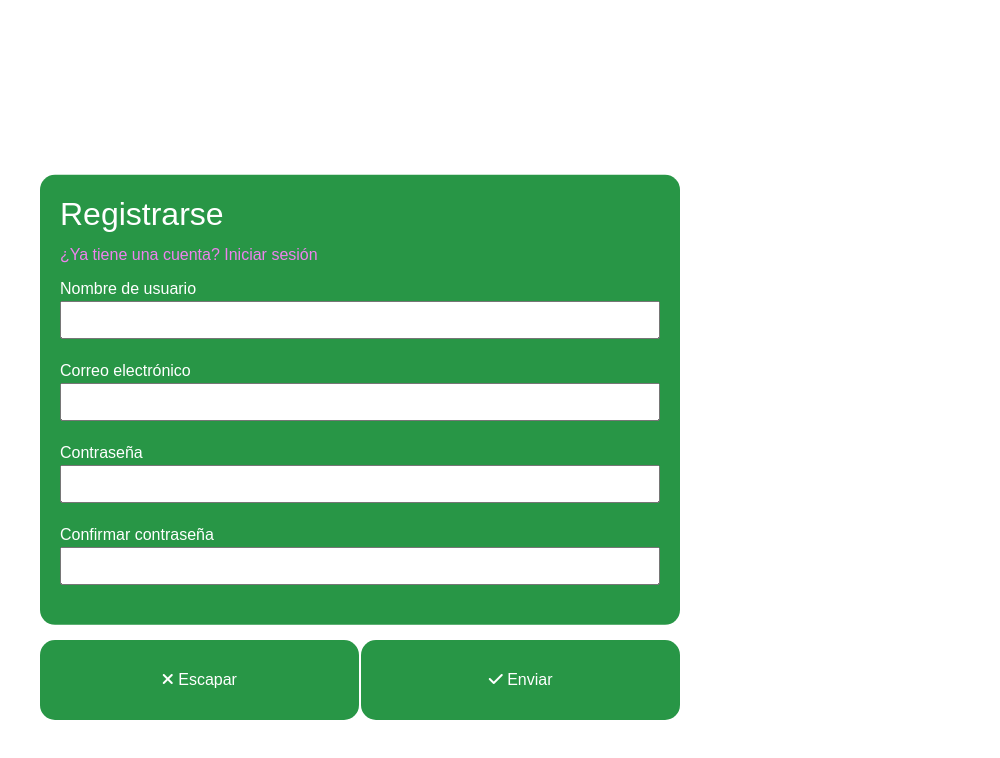
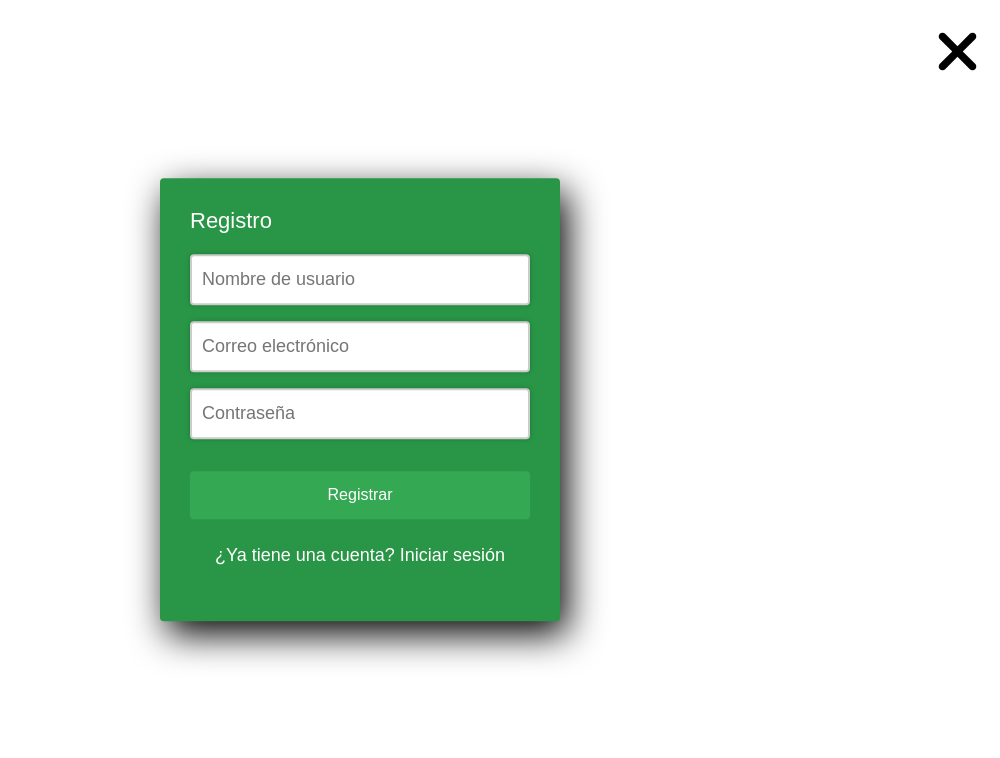
Before and after one commit to the-kevin89/ReciclajeVGB, an Angular app: page /registro in a window 1280 px wide. Shown: the top 758 px of the page, without its empty margins (280-1280 px from the left). Built offline with nearby package versions, Linux system fonts and the light colour scheme.

Commit message:
Mejor UI
Se mejoró la UI y ahora el botón de "Registrar" e "Iniciar sesión" envía los datos del formulario (backend necesario para manejar los datos).

```diff
--- a/src/app/app.component.html
+++ b/src/app/app.component.html
@@ -1,7 +1,7 @@
 <header *ngIf="shouldShow()">
   <button id="btn-menu" (click)="openMenu()"><i class="fa-solid fa-bars"></i></button>
   <h1>ReciclajeVGB</h1>
-  <a routerLink="registro" id="btn-cuenta"><button><i class="fa-solid fa-user"></i> Cuenta</button></a>
+  <a routerLink="registro" id="btn-cuenta"><button><i class="fa-solid fa-user"></i> Acceder</button></a>
   <nav [ngClass]="{'open': isMenuOpen}" id="menu">
       <button id="btn-cerrar" (click)="closeMenu()"><i class="fa-solid fa-xmark"></i></button>
       <img src="../../assets/logo.png" alt="Logo" id="logo">
--- a/src/app/pages/inicio-sesion/inicio-sesion.component.css
+++ b/src/app/pages/inicio-sesion/inicio-sesion.component.css
@@ -1,66 +1,80 @@
-#elNombre{
-    margin-top: 10px;
+.close-btn {
+    color: #000;
+    position: absolute;
+    top: 20px;
+    right: 20px;
+    line-height: 0;
 }
 
-.contenedor {
+.close-btn i {
+    font-size: 60px;
+    line-height: normal;
+}
+
+.close-btn:hover {
+    color: #333;
+}
+
+.form-login {
     background-color: #289646;
-    max-width: fit-content;
-    position: absolute;
+    position: fixed;
     top: 50%;
     left: 50%;
     transform: translate(-50%, -50%);
+    width: 400px;
+    padding: 30px;
     color: #fff;
-    padding: 20px;
-    border-radius: 15px;
+    box-shadow: 7px 13px 37px #000;
 }
 
-a {
-    color: violet;
-}
-
-a:hover {
-    color: purple;
-}
-
-input {
-    width: 100%;
-    padding: 5px;
+.form-login h4 {
+    font-size: 22px;
     margin-bottom: 20px;
 }
 
-button {
-    color: #fff;
-    background-color:#289646;
-    padding: 5px 10px;
-    bottom: 20.7%;
-    position: fixed;
-    border: none;
-    height: 10%;
-    width: 23.63%;
-    margin-top: 10px;
-    border-radius: 15px;
+.control {
+    width: 100%;
+    padding: 10px;
+    margin-bottom: 16px;
+    border: 2px solid #ccc;
+    font-size: 18px;
+    box-shadow: 0 0 5px rgba(0, 0, 0, 0.2);
 }
 
-button#escapar {
-    left: 26.25%;
+.control:focus {
+    outline: none;
+    border-color: #289646;
 }
 
-button#escapar:hover, button#enviar:hover {
+.form-login p {
+    height: 40px;
+    text-align: center;
+    font-size: 18px;
+    line-height: 40px;
+}
+
+.form-login a {
+    color: #fff;
+}
+
+.form-login a:hover {
+    text-decoration: underline;
+}
+
+.form-login .form-btn {
+    width: 100%;
+    background-color: #34a853;
+    border: none;
+    padding: 12px;
+    color: #fff;
+    margin: 16px 0;
+    transition: background-color 0.3s ease;
+}
+
+.form-login .form-btn:hover {
     background-color: #3fb45e;
 }
 
-button#enviar {
-    right: 26.25%;
+.form-login, .control, .form-btn {
+    border-radius: 4px;
 }
-
-#si {
-    width: 1%;
-}
-
-button a {
-    color: #fff;
-}
-
-h2 {
-    margin-bottom: 10px;
-}
--- a/src/app/pages/inicio-sesion/inicio-sesion.component.html
+++ b/src/app/pages/inicio-sesion/inicio-sesion.component.html
@@ -1,16 +1,15 @@
-<div class="contenedor">
-    <h2>Iniciar sesión</h2>
+<a routerLink="../inicio" class="close-btn"><i class="fa-solid fa-xmark"></i></a>
 
-    <a routerLink="../registro">¿No tiene una cuenta? Registrarse</a>
+<div class="form-login">
+    <h4>Iniciar sesión</h4>
+
     <form action="" method="post">
-        <label for="nombreEmailLogin" id="elNombre">Nombre de usuario o email</label>
-        <input type="text" name="nombreEmailLogin" id="nombreEmailLogin" maxlength="50" required>
+        <input type="text" name="nombreEmail" id="nombreEmail" class="control" placeholder="Usuario o correo electrónico" maxlength="50" required>
 
-        <label for="contrasenaLogin">Contraseña</label>
-        <input type="password" name="contrasenaLogin" id="contrasenaLogin" maxlength="127" required>
+        <input type="password" name="contraseña" id="contraseña" class="control" placeholder="Contraseña" maxlength="127" required>
+
+        <button type="submit" class="form-btn">Iniciar sesión</button>
     </form>
+
+    <p><a href="../registro">¿No tiene una cuenta? Registrarse</a></p>
 </div>
-
-<a routerLink="inicio"><button type="button" id="escapar"><i class="fa-solid fa-xmark"></i> Escapar</button></a>
-<div id="si"></div>
-<button type="submit" id="enviar"><i class="fa fa-check"></i> Enviar</button>
--- a/src/app/pages/registro/registro.component.css
+++ b/src/app/pages/registro/registro.component.css
@@ -1,66 +1,80 @@
-#elNombre{
-    margin-top: 10px;
+.close-btn {
+    color: #000;
+    position: absolute;
+    top: 20px;
+    right: 20px;
+    line-height: 0;
 }
 
-.contenedor {
+.close-btn i {
+    font-size: 60px;
+    line-height: normal;
+}
+
+.close-btn:hover {
+    color: #333;
+}
+
+.form-register {
     background-color: #289646;
-    max-width: fit-content;
-    position: absolute;
+    position: fixed;
     top: 50%;
     left: 50%;
     transform: translate(-50%, -50%);
+    width: 400px;
+    padding: 30px;
     color: #fff;
-    padding: 20px;
-    border-radius: 15px;
+    box-shadow: 7px 13px 37px #000;
 }
 
-a {
-    color: violet;
-}
-
-a:hover {
-    color: purple;
-}
-
-input {
-    width: 100%;
-    padding: 5px;
+.form-register h4 {
+    font-size: 22px;
     margin-bottom: 20px;
 }
 
-button {
-    color: #fff;
-    background-color:#289646;
-    padding: 5px 10px;
-    bottom: 10%;
-    position: fixed;
-    border: none;
-    height: 10%;
-    width: 24.9%;
-    margin-top: 10px;
-    border-radius: 15px;
+.control {
+    width: 100%;
+    padding: 10px;
+    margin-bottom: 16px;
+    border: 2px solid #ccc;
+    font-size: 18px;
+    box-shadow: 0 0 5px rgba(0, 0, 0, 0.2);
 }
 
-button#escapar {
-    left: 25%;
+.control:focus {
+    outline: none;
+    border-color: #289646;
 }
 
-button#escapar:hover, button#enviar:hover {
+.form-register p {
+    height: 40px;
+    text-align: center;
+    font-size: 18px;
+    line-height: 40px;
+}
+
+.form-register a {
+    color: #fff;
+}
+
+.form-register a:hover {
+    text-decoration: underline;
+}
+
+.form-register .form-btn {
+    width: 100%;
+    background-color: #34a853;
+    border: none;
+    padding: 12px;
+    color: #fff;
+    margin: 16px 0;
+    transition: background-color 0.3s ease;
+}
+
+.form-register .form-btn:hover {
     background-color: #3fb45e;
 }
 
-button#enviar {
-    right: 25%;
+.form-register, .control, .form-btn {
+    border-radius: 4px;
 }
-
-#si {
-    width: 1%;
-}
-
-button a {
-    color: #fff;
-}
-
-h2 {
-    margin-bottom: 10px;
-}
--- a/src/app/pages/registro/registro.component.html
+++ b/src/app/pages/registro/registro.component.html
@@ -1,22 +1,17 @@
-<div class="contenedor">
-    <h2>Registrarse</h2>
+<a routerLink="../inicio" class="close-btn"><i class="fa-solid fa-xmark"></i></a>
 
-    <a routerLink="../inicio-sesion">¿Ya tiene una cuenta? Iniciar sesión</a>
+<div class="form-register">
+    <h4>Registro</h4>
+
     <form action="" method="post">
-        <label for="nombreRegister" id="elNombre">Nombre de usuario</label>
-        <input type="text" name="nombreRegister" id="nombreRegister" maxlength="25" required>
+        <input type="text" name="nombre" id="nombre" class="control" placeholder="Nombre de usuario" maxlength="25" required>
 
-        <label for="emailRegister">Correo electrónico</label>
-        <input type="email" name="emailRegister" id="emailRegister" maxlength="50" required>
+        <input type="email" name="email" id="email" class="control" placeholder="Correo electrónico" maxlength="50" required>
 
-        <label for="contrasenaRegister">Contraseña</label>
-        <input type="password" name="contrasenaRegister" id="contrasenaRegister" maxlength="127" required>
+        <input type="password" name="contraseña" id="contraseña" class="control" placeholder="Contraseña" maxlength="127" required>
 
-        <label for="contrasenaRegister2">Confirmar contraseña</label>
-        <input type="password" name="contrasenaRegister2" id="contrasenaRegister2" maxlength="127" required>
+        <button type="submit" class="form-btn">Registrar</button>
     </form>
+
+    <p><a href="../inicio-sesion">¿Ya tiene una cuenta? Iniciar sesión</a></p>
 </div>
-
-<a routerLink="inicio"><button type="button" id="escapar"><i class="fa-solid fa-xmark"></i> Escapar</button></a>
-<div id="si"></div>
-<button type="submit" id="enviar"><i class="fa fa-check"></i> Enviar</button>
```
